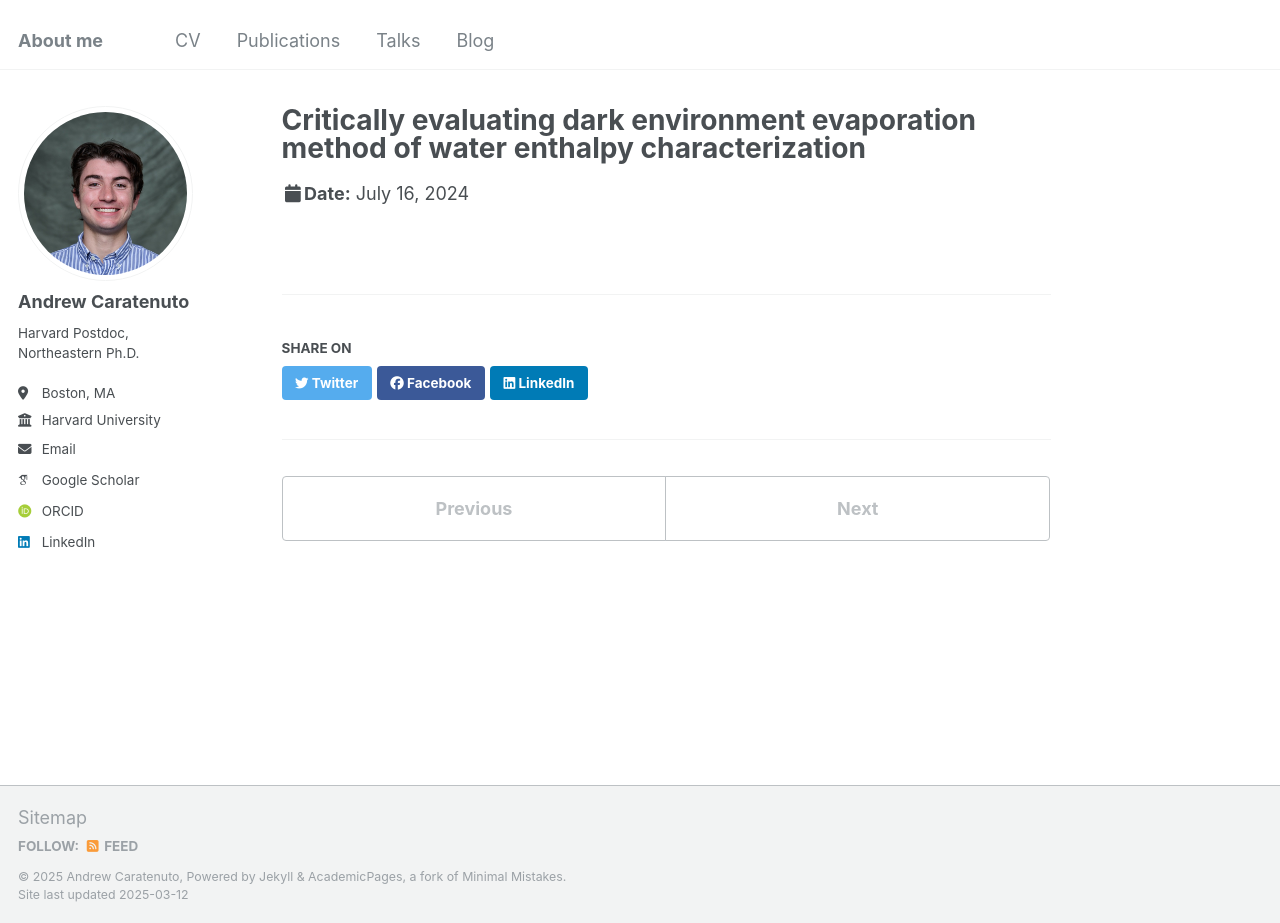
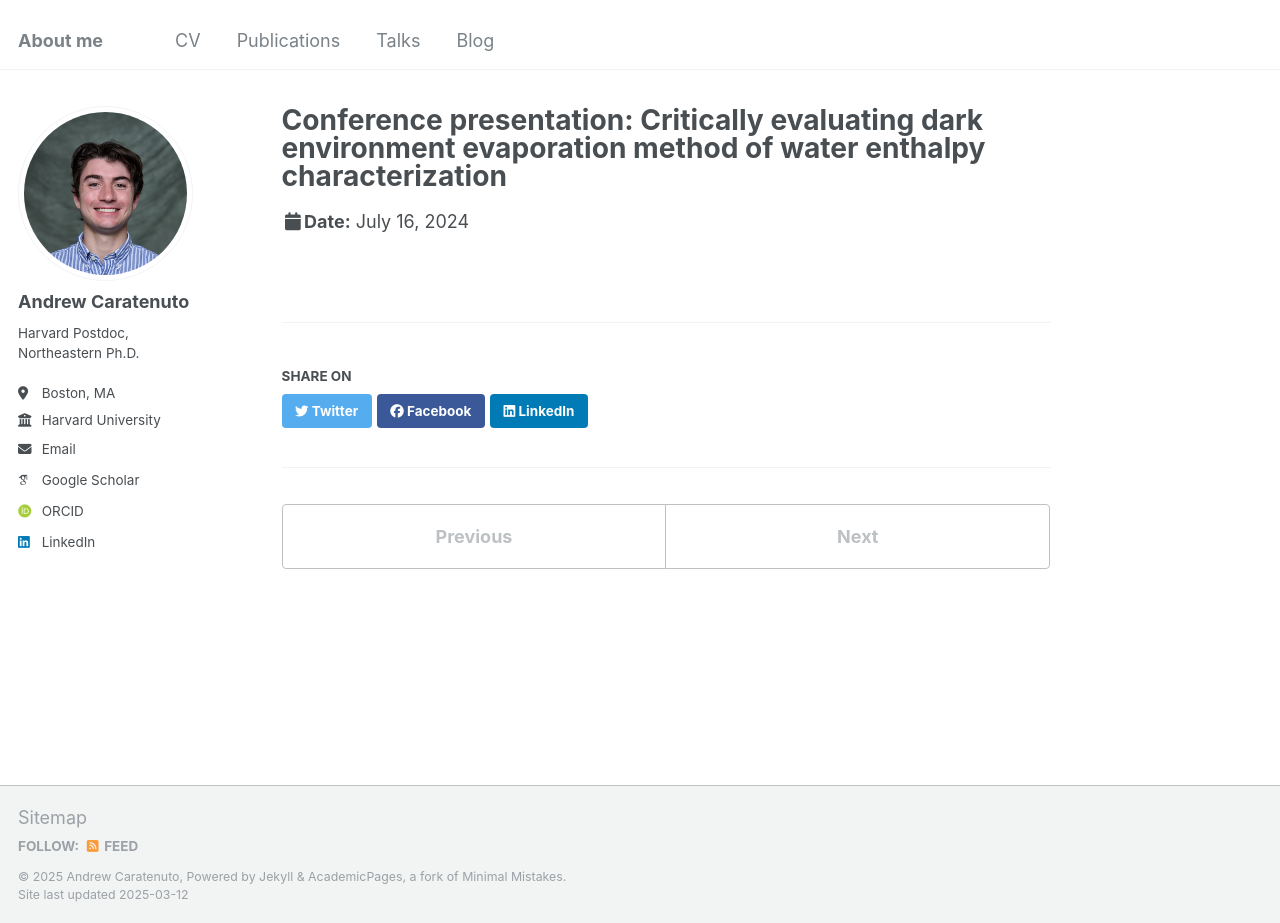
Before and after one commit to andrewcaratenuto/andrewcaratenuto.github.io, a Jekyll site: the page built from _talks/talk2.md, in a window 1280 px wide and 923 px high. Built offline with Jekyll 4.4.1, drawn with Linux system fonts in a browser that asks for light colours; some web fonts are replaced.

Commit message:
Update talk2.md

```diff
--- a/_talks/talk2.md
+++ b/_talks/talk2.md
@@ -1,8 +1,8 @@
 ---
-title: "Critically evaluating dark environment evaporation method of water enthalpy characterization"
+title: "Conference presentation: Critically evaluating dark environment evaporation method of water enthalpy characterization"
 collection: talks
-type: "Conference presentation"
-venue: "ASME Summer Heat Transfer Conference"
+type: "ASME Summer Heat Transfer Conference"
+venue: "Anaheim"
 date: 2024-07-16
-location: "Anaheim, CA, USA"
+location: "CA, USA"
 ---
```
